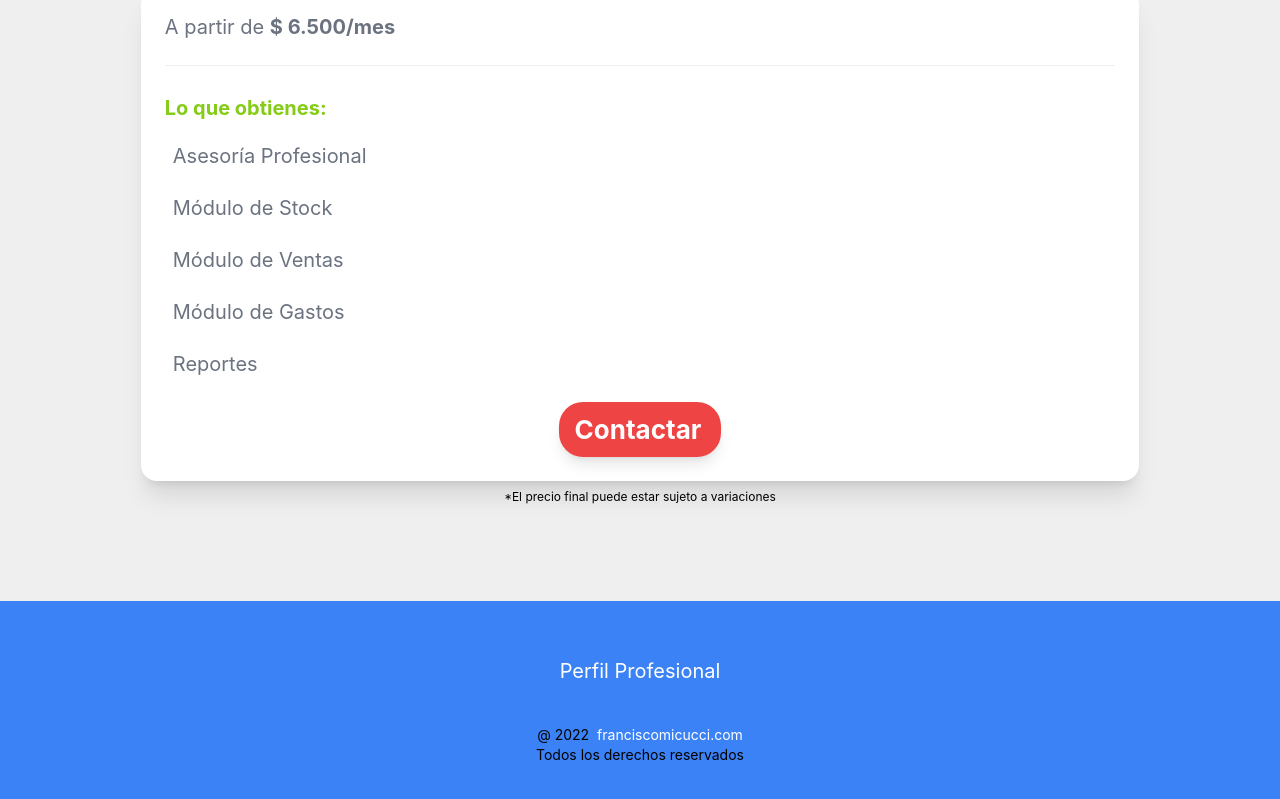
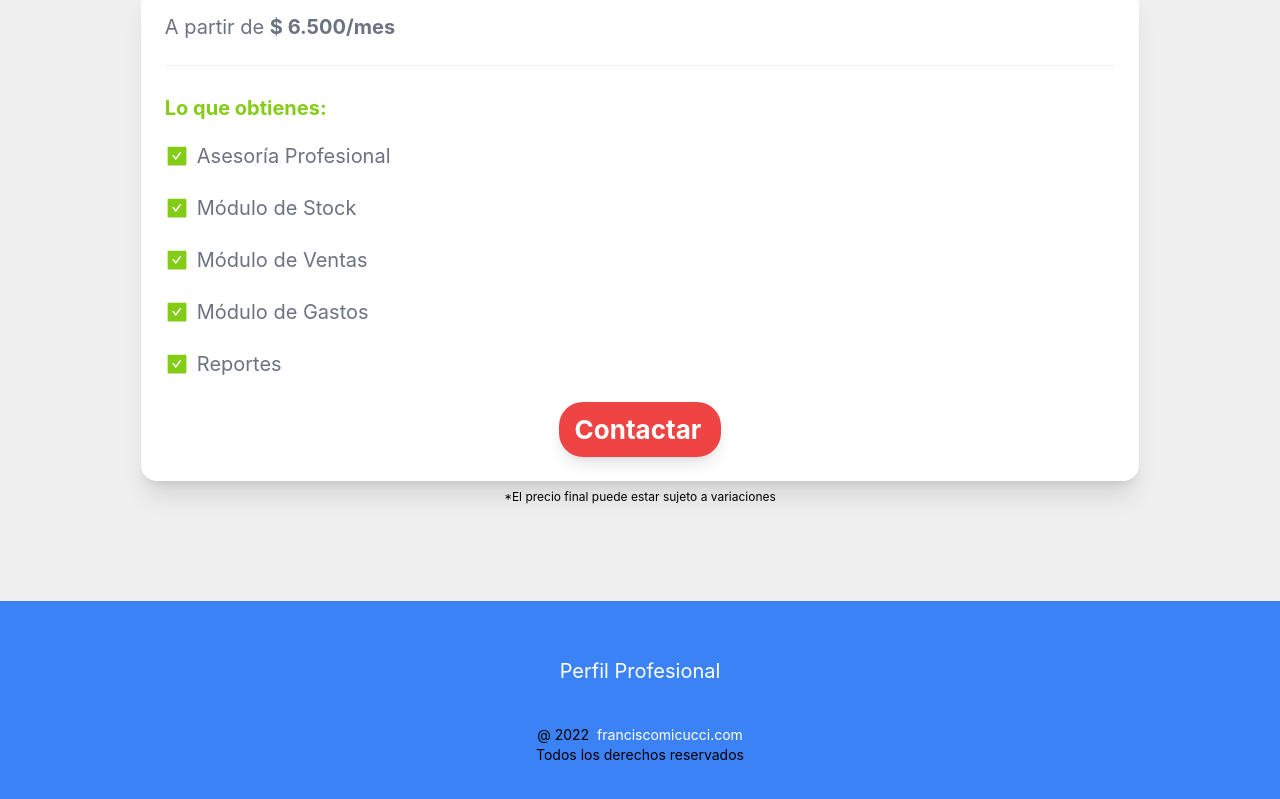
Before and after one commit to famicucci/landing-page-sipe-vite, a React (Vite) app: page / in a window 1280 px wide. Shown: the part 3033-3832 px from the top of the page. Built offline with nearby package versions, Linux system fonts and the light colour scheme.

Commit message:
Add check icons

```diff
--- a/components/sections/main/Prices.jsx
+++ b/components/sections/main/Prices.jsx
@@ -1,5 +1,5 @@
 import React from 'react';
-// import { AiFillCheckSquare } from 'react-icons/ai';
+import { AiFillCheckSquare } from 'react-icons/ai';
 import ContactButton from '../../general/ContactButton';
 
 const ListItem = (props) => {
@@ -7,7 +7,7 @@ const ListItem = (props) => {
 
 	return (
 		<li className="flex items-center mb-6">
-			{/* <AiFillCheckSquare className="text-2xl text-lime-500" /> */}
+			<AiFillCheckSquare className="text-2xl text-lime-500" />
 			<p className="ml-2 text-xl text-gray-500">{text}</p>
 		</li>
 	);
```
